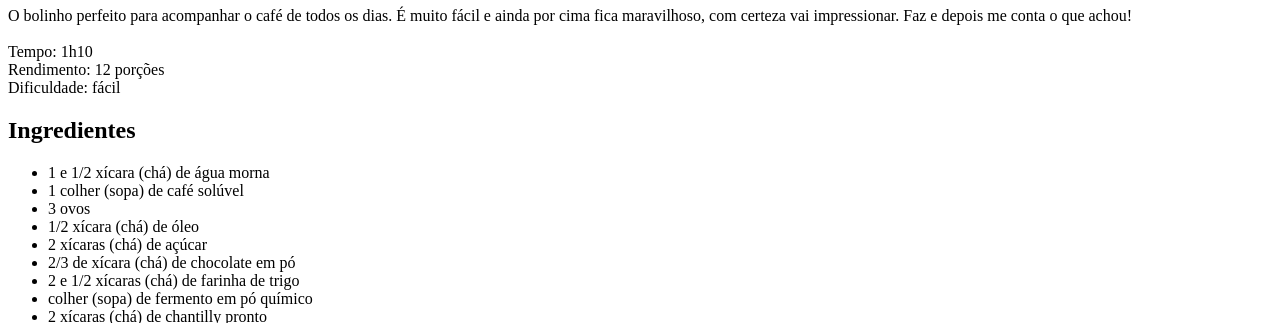
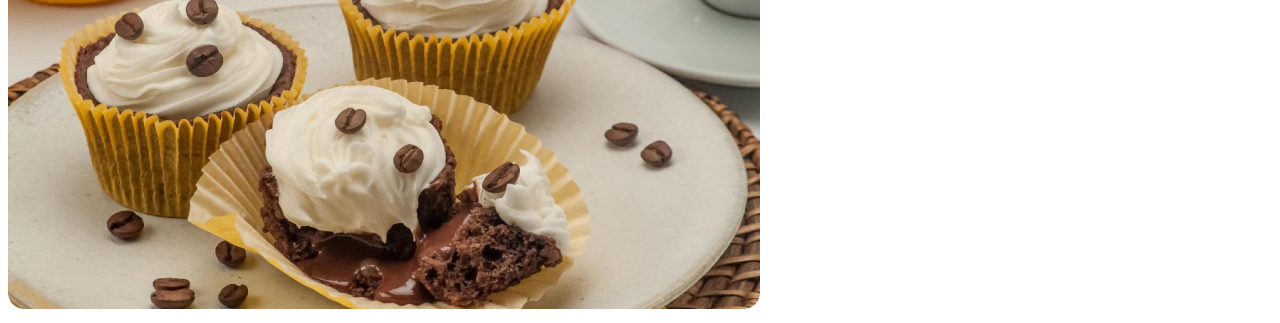
Before and after one commit to leu331/Projetos, a plain HTML site: page index.html in a window 1280 px wide. Shown: the part 99-422 px from the top of the page. Drawn offline with Linux system fonts and the light colour scheme.

Commit message:
adicionando main image e style.css

```diff
--- a/index.html
+++ b/index.html
@@ -1,5 +1,6 @@
 <!DOCTYPE html>
 <html lang="pt-br">
+    <link rel="stylesheet" href="style.css">
 <head>
     <meta charset="UTF-8">
     <meta name="viewport" content="width=device-width, initial-scale=1.0">
@@ -7,7 +8,7 @@
 </head>
 <body>
     <div id="page">
-    <img src="" alt="">
+    <img src="assets/main-image.jpg"Imagem de um cupcake com grãos de café e chantilly"
     <main>
         <section id="about"></section>
         <h1>Cupcake de cafe com chantilly</h1>
--- /dev/null
+++ b/style.css
@@ -0,0 +1,3 @@
+img {
+    border-radius: 16px ;
+}
```
Also changed, not shown: assets/Página de receita.jpg (added), assets/main-image.jpg (added).
